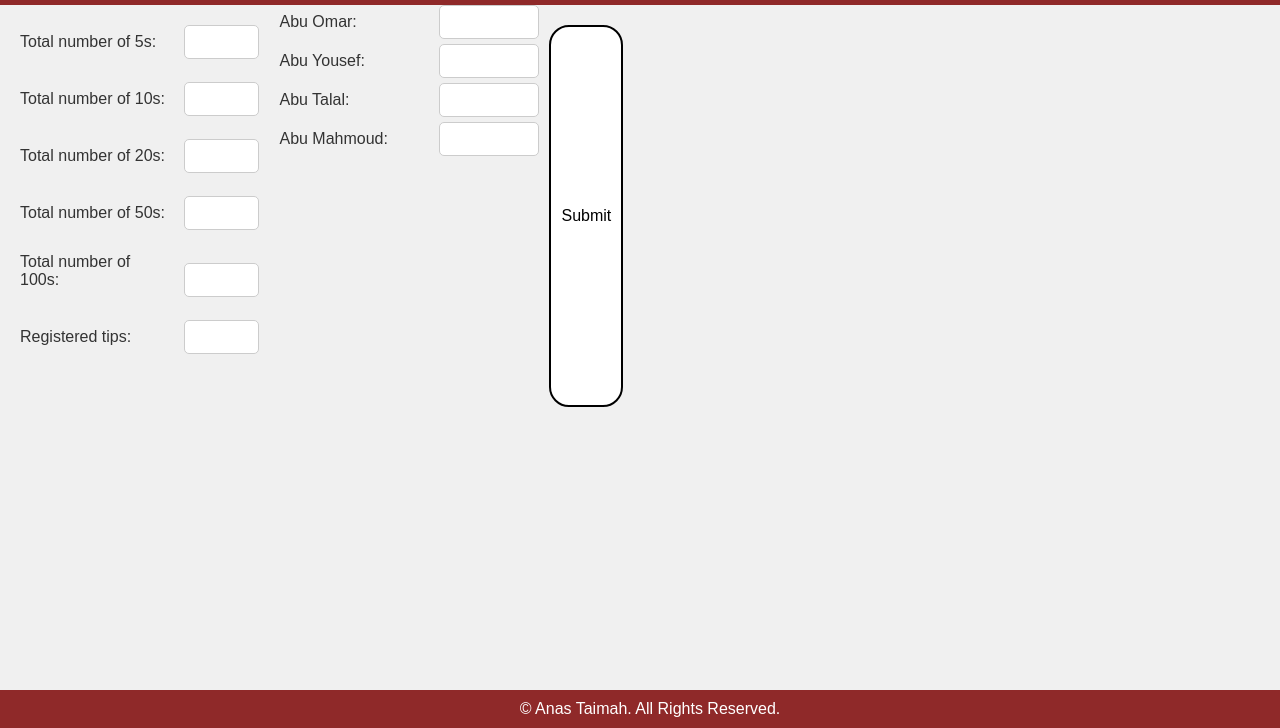
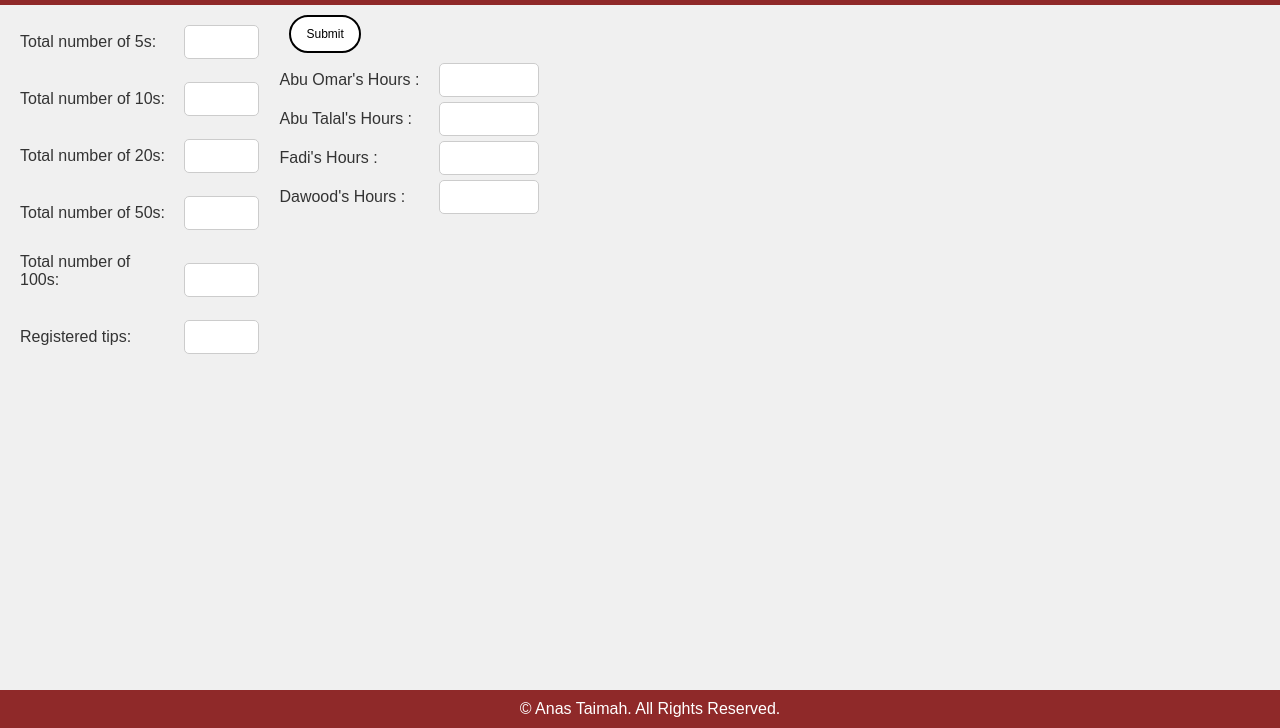
Before and after one commit to AATaimah/FlaskApp, a plain HTML site: page calculate.html in a window 1280 px wide. Shown: the part 72-800 px from the top of the page. Drawn offline with Linux system fonts and the light colour scheme.

Commit message:
working on calculation page

```diff
--- a/calculate.css
+++ b/calculate.css
@@ -17,16 +17,21 @@ header {
     text-align: center;
 }
 
-button {
+main .employeeHours .submit-button {
     margin: 10px;
     background-color: white;
     color: black;
     border: 2px solid black;
-    padding: 10px 20px;
-    font-size: 16px;
+    padding: 10px 15px;
+    font-size: 12px;
     cursor: pointer;
     transition: background-color 0.3s ease;
     border-radius: 20px;
+}
+
+main .employeeHours .submit-button:hover {
+    background-color: black;
+    color: white;
 }
 
 
@@ -88,11 +93,6 @@ label {
     margin-bottom: 5px; /* Reduce bottom margin */
 }
 
-.submit-button {
-    margin-top: 20px;
-    padding: 5px 10px;
-}
-
 section {
     margin-bottom: 20px;
 }
--- a/calculate.html
+++ b/calculate.html
@@ -37,17 +37,21 @@
             <label for="registeredTips">Registered tips:</label>
             <input type="text" id="registeredTips" inputmode="numeric" oninput="calculateTotal()"><br><br>
 
+            <div id="totalTips"></div>
+            <div id="salesTax"></div>
+            <div id="distributedTips"></div>
+
         </div>
 
-        <div id="totalTips"></div>
-        <div id="salesTax"></div>
-        <div id="distributedTips"></div>
+
 
         <div class="employeeHours">
 
+            <button class="submit-button" onclick="submitHours()">Submit</button>
+
+
         </div>
 
-        <button class="submit-button" onclick="submitHours()">Submit</button>
 
     </main>
 
--- a/script.js
+++ b/script.js
@@ -6,6 +6,10 @@ function goBack() {
     window.history.back();
 }
 
+// Declare netTips variable globally
+var netTips;
+
+// Function to calculate total tips
 function calculateTotal() {
     // Regular expression to match only numbers
     var numberRegex = /^\d*\.?\d*$/;
@@ -35,42 +39,30 @@ function calculateTotal() {
     // Calculate the total
     var total = (fives * 5) + (tens * 10) + (twenties * 20) + (fifties * 50) + (hunnids * 100);
     var salesTax = Math.round(registeredTips * 0.25 / 5) * 5;
-    var netTips = total - salesTax;
+    netTips = total - salesTax; // Assign netTips globally
 
     // Display the total
     document.getElementById('totalTips').innerHTML = "Total Tips: $" + total.toFixed(2);
     document.getElementById('salesTax').innerHTML = "Sales tax to set aside: $" + salesTax.toFixed(2);
     document.getElementById('distributedTips').innerHTML = "Tips to be distributed: $" + netTips.toFixed(2);
+
+    // Call the function to submit hours with the calculated netTips
+    submitHours();
 }
 
 // Employee list
-var employees = ['Abu Omar', 'Abu Talal', 'Abu Mahmoud', 'Abu Yousef']
+var employees = ['Abu Omar', 'Abu Talal', 'Fadi', 'Dawood'];
 
 // Function to dynamically generate input fields for each employee
 function generateEmployeeInputs() {
     var container = document.querySelector('.employeeHours');
-    var columns = 3; // Number of columns
 
-    // Calculate number of rows needed
-    var rows = Math.ceil(employees.length / columns);
-
-    // Create columns
-    for (var i = 0; i < columns; i++) {
-        var column = document.createElement('div');
-        column.classList.add('column');
-        container.appendChild(column);
-    }
-
-    // Populate columns with employee inputs
     employees.forEach(function (employee, index) {
-        var columnIndex = index % columns; // Calculate columnIndex based on the remainder
-        var column = container.querySelectorAll('.column')[columnIndex];
-
         var div = document.createElement('div');
         div.classList.add('main');
 
         var label = document.createElement('label');
-        label.textContent = employee + ':';
+        label.textContent = employee + '\'s Hours :';
         div.appendChild(label);
 
         var input = document.createElement('input');
@@ -79,14 +71,14 @@ function generateEmployeeInputs() {
         input.inputmode = 'numeric';
         div.appendChild(input);
 
-        column.appendChild(div);
+        container.appendChild(div);
     });
 }
 
 // Call the function to generate input fields when the page loads
 generateEmployeeInputs();
 
-// Function to submit the hours worked by each employee
+// Function to submit hours and calculate deserved tips
 function submitHours() {
     var hoursWorked = [];
 
@@ -96,6 +88,39 @@ function submitHours() {
         hoursWorked.push({ employee: employee, hours: hours });
     });
 
-    // Do something with the hoursWorked array, such as sending it to the server
-    console.log(hoursWorked);
+    // Calculate hours divided by 40 for each employee
+    var hoursDividedBy40 = hoursWorked.map(function (employee) {
+        return { employee: employee.employee, hoursDividedBy40: employee.hours / 40 };
+    });
+
+    // Sum up all the values of hours divided by 40
+    var totalHoursDividedBy40 = hoursDividedBy40.reduce(function (total, current) {
+        return total + current.hoursDividedBy40;
+    }, 0);
+
+    // Output the array to the console
+    console.log('Hours divided by 40 for each employee:', hoursDividedBy40);
+    console.log('Sum hours divided by 40 for all employees:', totalHoursDividedBy40);
+
+    var ratio = Math.round(netTips / totalHoursDividedBy40/ 5) * 5;
+    console.log(ratio);
+
+    var employeeDeservedTip = hoursWorked.map(function (employee) {
+        // Calculate the deserved tip for the current employee
+        var deservedTip = ratio * employee.hoursDividedBy40;
+
+        // Return an object containing the employee's name and their deserved tip
+        return {
+            employee: employee.employee,
+            deservedTip: deservedTip
+        };
+    });
+
+    console.log('netTips:', netTips);
+    console.log('totalHoursDividedBy40:', totalHoursDividedBy40);
+
+    console.log('ratio:', ratio);
+
+    // Output the array of employeeDeservedTip to the console
+    console.log(employeeDeservedTip);
 }
```
